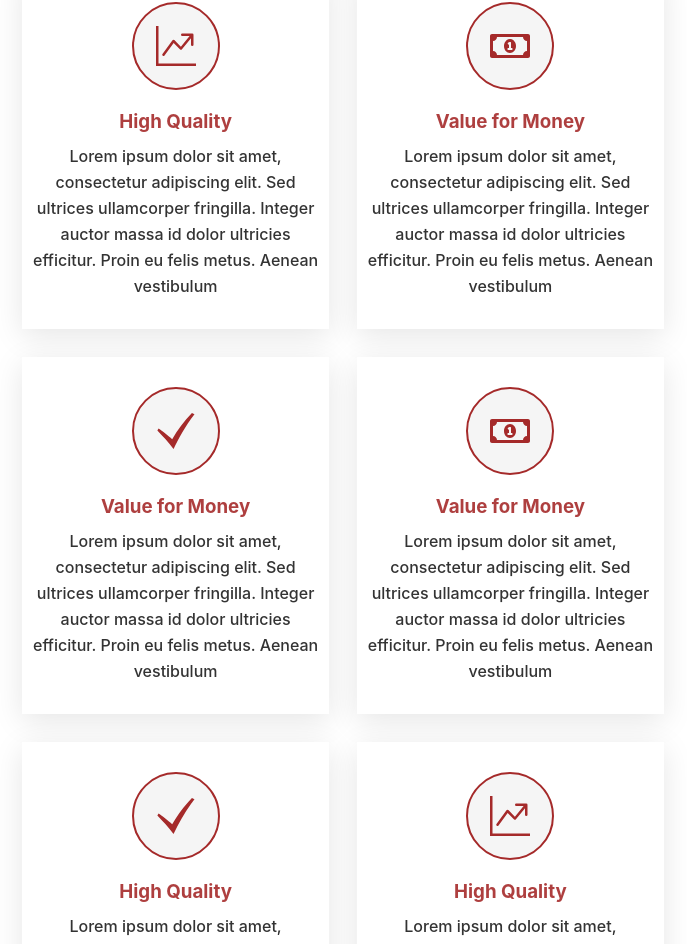
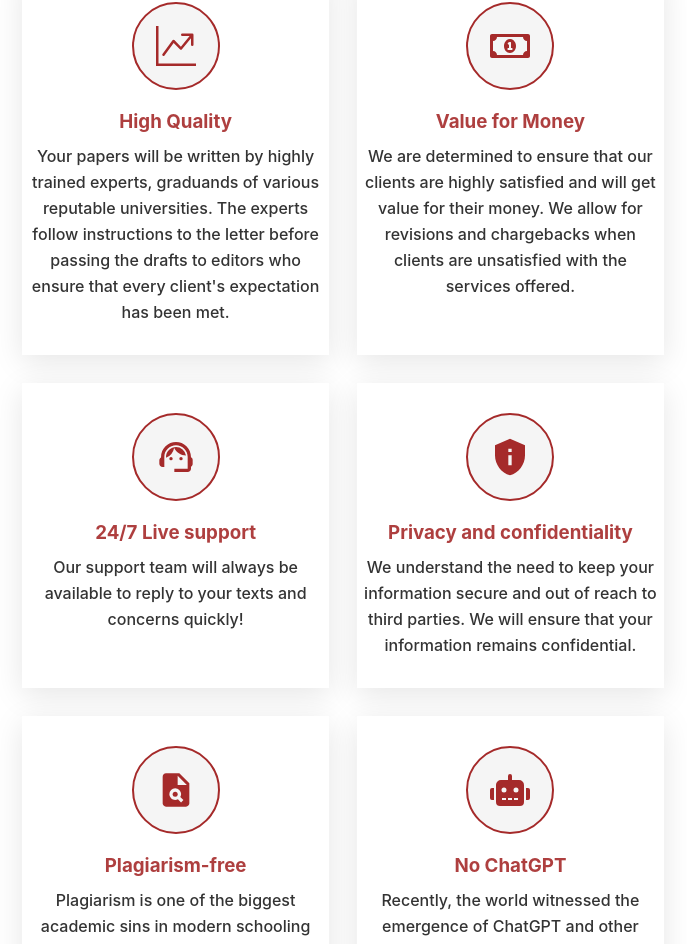
Before and after one commit to 1wes/WriteMe-Carbon, a React (Create React App) app: page /about in a window 1280 px wide. Shown: the part 975-1919 px from the top of the page, without its empty margins (297-984 px from the left). Built offline with nearby package versions, Linux system fonts and the light colour scheme.

Commit message:
replace text placeholders with actual benefits

```diff
--- a/src/components/benefits.js
+++ b/src/components/benefits.js
@@ -4,6 +4,9 @@ import SectionHeader from "./heading";
 import { GiCheckMark } from 'react-icons/gi';
 import {FaRegMoneyBillAlt} from 'react-icons/fa';
 import {BsGraphUpArrow} from 'react-icons/bs';
+import {MdSupportAgent, MdPrivacyTip, MdPlagiarism} from 'react-icons/md';
+import {FaRobot} from 'react-icons/fa';
+import {BsGraphDownArrow} from 'react-icons/bs';
 
 const BenefitsList=({icon, header, benefit})=>{
 
@@ -36,24 +39,19 @@ const Benefits=()=>{
                     <SectionHeader heading={`Benefits of writing with us`}/>
 
                     <div className="benefits-list">
-                        <BenefitsList icon={<BsGraphUpArrow/>} header={`High Quality`} benefit={`Lorem ipsum dolor sit amet, consectetur adipiscing elit.
-                         Sed ultrices ullamcorper fringilla. Integer auctor massa id dolor
-                        ultricies efficitur. Proin eu felis metus. Aenean vestibulum `} />
-                        <BenefitsList icon={<FaRegMoneyBillAlt/>} header={`Value for Money`} benefit={`Lorem ipsum dolor sit amet, consectetur adipiscing elit.
-                         Sed ultrices ullamcorper fringilla. Integer auctor massa id dolor
-                        ultricies efficitur. Proin eu felis metus. Aenean vestibulum `} />
-                        <BenefitsList icon={<GiCheckMark/>} header={`Value for Money`} benefit={`Lorem ipsum dolor sit amet, consectetur adipiscing elit.
-                         Sed ultrices ullamcorper fringilla. Integer auctor massa id dolor
-                        ultricies efficitur. Proin eu felis metus. Aenean vestibulum `} />
-                        <BenefitsList icon={<FaRegMoneyBillAlt/>} header={`Value for Money`} benefit={`Lorem ipsum dolor sit amet, consectetur adipiscing elit.
-                         Sed ultrices ullamcorper fringilla. Integer auctor massa id dolor
-                        ultricies efficitur. Proin eu felis metus. Aenean vestibulum `} />
-                        <BenefitsList icon={<GiCheckMark/>} header={`High Quality`} benefit={`Lorem ipsum dolor sit amet, consectetur adipiscing elit.
-                         Sed ultrices ullamcorper fringilla. Integer auctor massa id dolor
-                        ultricies efficitur. Proin eu felis metus. Aenean vestibulum `} />
-                        <BenefitsList icon={<BsGraphUpArrow/>} header={`High Quality`} benefit={`Lorem ipsum dolor sit amet, consectetur adipiscing elit.
-                         Sed ultrices ullamcorper fringilla. Integer auctor massa id dolor
-                        ultricies efficitur. Proin eu felis metus. Aenean vestibulum `} />
+                        <BenefitsList icon={<BsGraphUpArrow/>} header={`High Quality`} benefit={`Your papers will be written by highly trained experts, graduands of various reputable universities.
+                         The experts follow instructions to the letter before passing the drafts to editors who ensure that every client's expectation has been met.  `} />
+                        <BenefitsList icon={<FaRegMoneyBillAlt/>} header={`Value for Money`} benefit={`We are determined to ensure that our clients are highly satisfied and will get value for their money.
+                        We allow for revisions and chargebacks when clients are unsatisfied with the services offered.  `} />
+                        <BenefitsList icon={<MdSupportAgent/>} header={`24/7 Live support`} benefit={`Our support team will always be available to reply to your texts and concerns quickly! `} />
+                        <BenefitsList icon={<MdPrivacyTip/>} header={`Privacy and confidentiality`} benefit={`We understand the need to keep your information secure and out of reach to third parties.
+                        We will ensure that your information remains confidential. `} />
+                        <BenefitsList icon={<MdPlagiarism/>} header={`Plagiarism-free`} benefit={`Plagiarism is one of the biggest academic sins in modern schooling environments. As a result, we take it as a serious matter and ensure that
+                         our papers are original. We use several platforms, including Turnitin and PlagCheck, to ensure your papers are original. `} />
+                         <BenefitsList icon={<FaRobot/>} header={`No ChatGPT`} benefit={`Recently, the world witnessed the emergence of ChatGPT and other text-generation tools that have affected academic writing. Content generated by
+                         these tools is considered plagiarism, which we take seriously. Be assured that your paper will be human-written and thoroughly checked against any text generation tools. `} />
+                         <BenefitsList icon={<BsGraphDownArrow/>} header={`Low Prices`} benefit={`We understand that numerous developments have negatively affected the global economy, including the recently witnessed
+                        coronavirus pandemic and the war in Ukraine. Motivated by this, we have adjusted our prices to ensure they are affordable for our customers, whom we value very much.  `} />
                     </div>
                  </div>
             </div>
```
